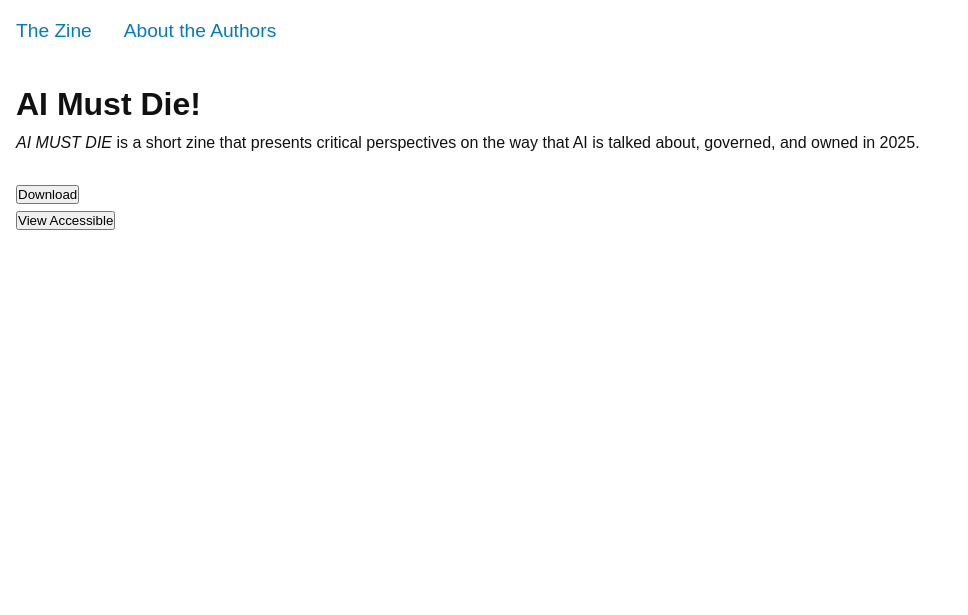
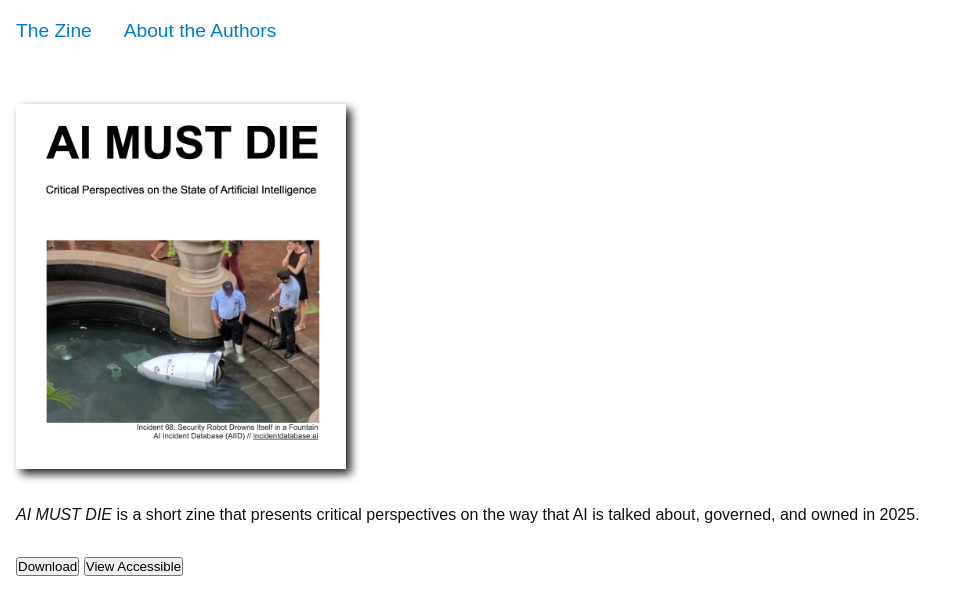
Before and after one commit to camoverride/ai_must_die, a Jekyll site: the page built from index.html, in a window 1280 px wide. Shown: the top 615 px of the page, without its empty margins (0-968 px from the left). Built offline with Jekyll 4.4.1, drawn with Linux system fonts in a browser that asks for light colours.

Commit message:
added cover image to landing page, added opengraph image for link aesthetics

```diff
--- a/index.html
+++ b/index.html
@@ -3,19 +3,28 @@ layout: default
 title: The Zine
 ---
 
-<h1>AI Must Die!</h1>
+<meta property="og:image" content="/assets/cover.png"/>
+
+<p>&nbsp;</p>
+
+<div>
+<a href="assets/AI_Must_Die_v1.4.4.pdf"><img src="assets/cover.png" alt="AI Must Die Cover" style="width: 20vw; min-width: 330px; -webkit-filter: drop-shadow(5px 5px 5px #222); filter: drop-shadow(5px 5px 5px #222);"></a>
+</div>
+
+<br>
 
 <p>
   <i>AI MUST DIE</i> is a short zine that presents critical perspectives on the way that AI is talked about, governed, and owned in 2025.
 </p>
 
-<p>&nbsp;</p>
+<br>
 
-<p>
+<div style="display: flex;">
 <form method="get" action="assets/AI_Must_Die_v1.4.4.pdf">
    <button type="submit">Download</button>
 </form>
+&nbsp;
 <form action="assets/accessible.html">
     <input type="submit" value="View Accessible" />
 </form>
-</p>
+</div>
```
Also changed, not shown: assets/cover.png (added).
